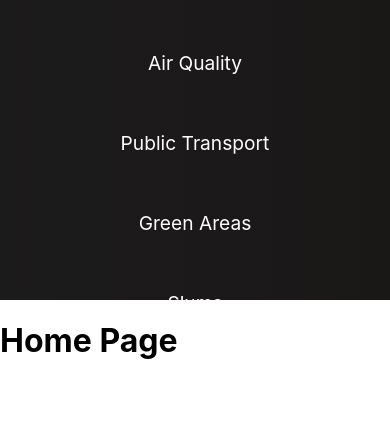
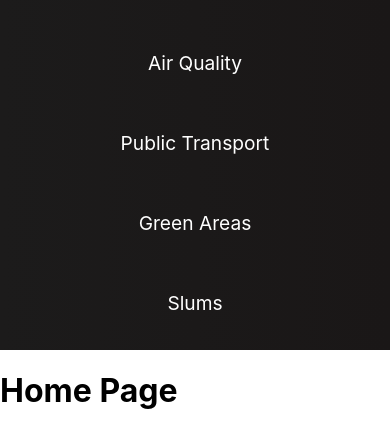
Before and after one commit to Catalin-2002/spaceappschallenge2021, a React (Create React App) app: page / in a window 390 px wide. Shown: the top 448 px of the page. Built offline with nearby package versions, Linux system fonts and the light colour scheme.

Commit message:
Edited names.

```diff
--- a/public/index.html
+++ b/public/index.html
@@ -11,7 +11,7 @@
     />
     <link rel="apple-touch-icon" href="%PUBLIC_URL%/logo192.png" />
     <link rel="manifest" href="%PUBLIC_URL%/manifest.json" />
-    <title>React App</title>
+    <title>Timisoara Now</title>
   </head>
   <body>
     <noscript>You need to enable JavaScript to run this app.</noscript>
--- a/src/App.js
+++ b/src/App.js
@@ -1,7 +1,7 @@
 import './App.css';
 
 import {BrowserRouter as Router, Switch, Route} from 'react-router-dom';
-import Home from './Pages/Home'
+import Home from './Pages/home'
 import Navbar from './Components/NavBar/NavBar'
 import airQuality from './Pages/airQuality';
 import publicTransport from './Pages/publicTransport';
@@ -16,15 +16,12 @@ function App() {
   <Switch>
     <Route path='/' exact component = {Home}/>
     <Route path='/airquality' component = {airQuality}/>
-    <Route path='/airquality' component = {airQuality}/>
     <Route path='/transport' component = {publicTransport}/>
     <Route path='/greenareas' component = {greenAreas}/>
     <Route path='/slums' component = {slums}/>
   </Switch>
   </Router>
 </>
-
-
   );
 }
 
--- a/src/Components/NavBar/NavBar.css
+++ b/src/Components/NavBar/NavBar.css
@@ -71,18 +71,19 @@
       }
 
     .navbar{
-        height: 300px;
+        height: 350px;
     }
 
     .NavbarItems {
       position: relative;
+      height: 10px;
     }
 
     .nav-menu {
       display: flex;
       flex-direction: column;
       width: 100%;
-      height: 80vh;
+      height: 70vh;
       position: absolute;
       top: 0px;
       right: 0%;
@@ -138,7 +139,7 @@
       text-align: center;
       margin: 2rem auto;
       border-radius: 4px;
-      width: 80%;
+      width: 100%;
       text-decoration: none;
       font-size: 1.5rem;
       background-color: transparent;
```
